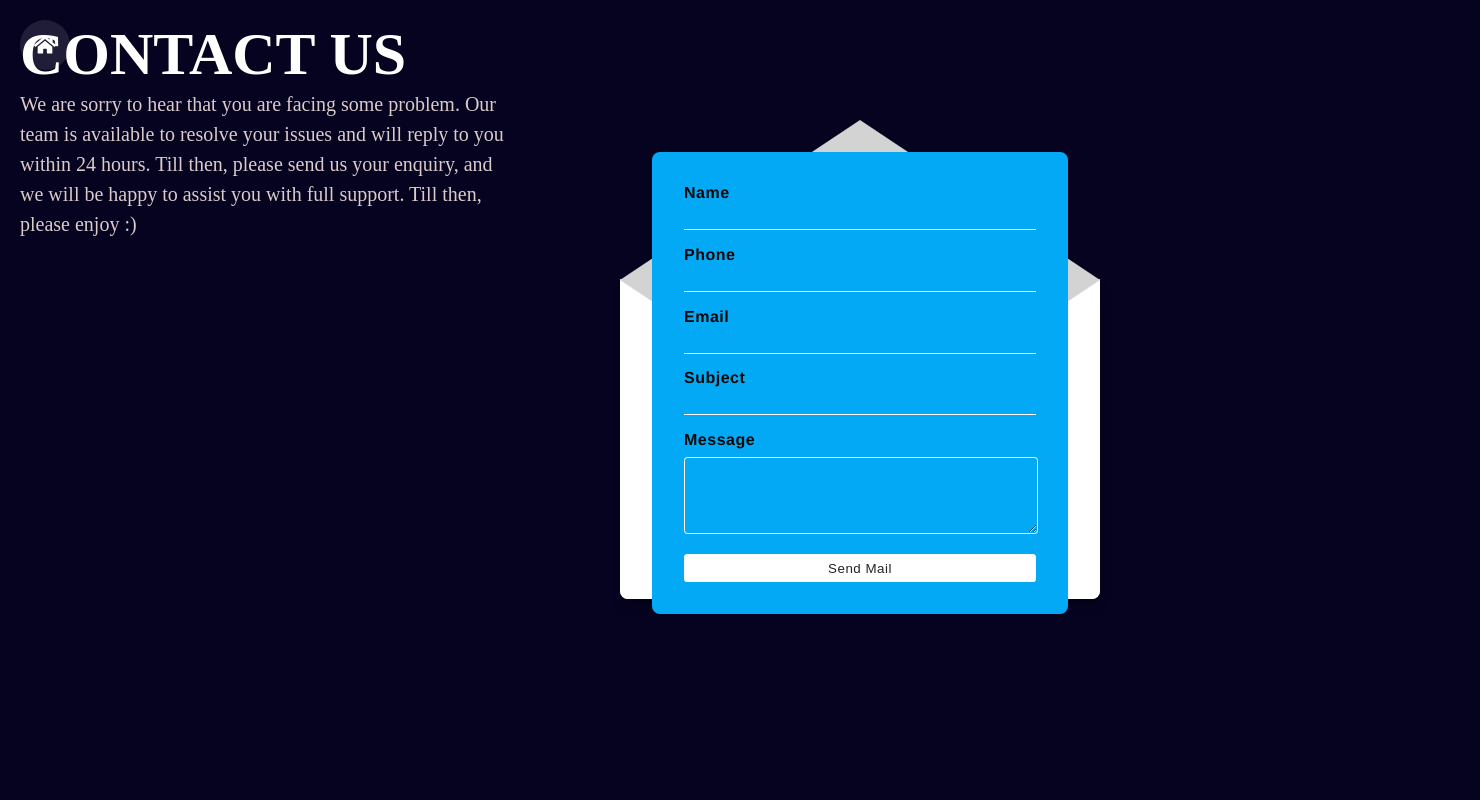
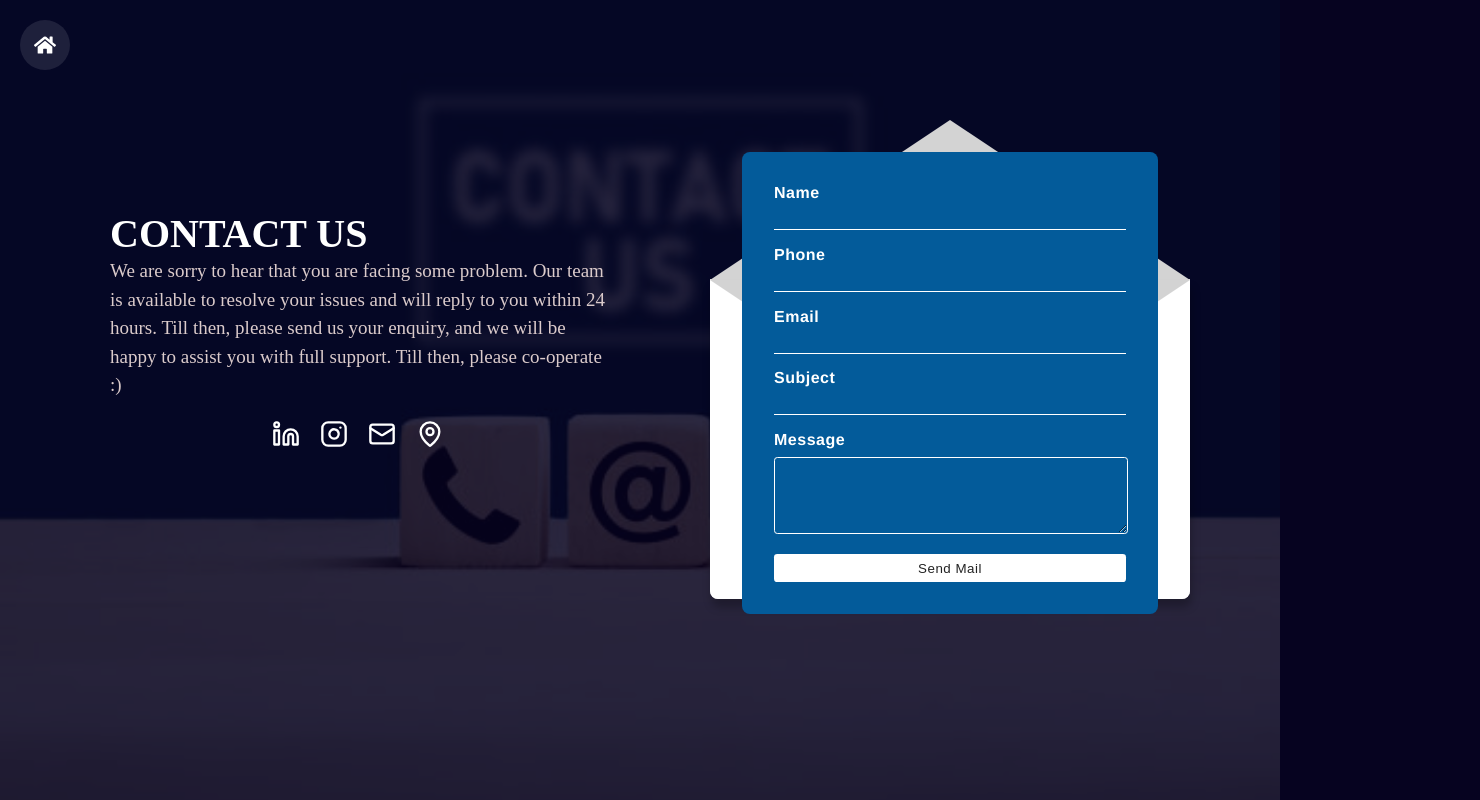
Before and after one commit to Aastha204/ArtNova, a React (Create React App) app in the folder client/: page /contact in a window 1280 px wide. Shown: the whole page, 1480 px wide, since content can reach past the window. Built offline with nearby package versions, Linux system fonts and the light colour scheme.

Commit message:
contact us changed

```diff
--- a/client/package.json
+++ b/client/package.json
@@ -16,10 +16,12 @@
     "cors": "^2.8.5",
     "express": "^5.1.0",
     "framer-motion": "^12.6.3",
+    "lucide-react": "^0.507.0",
     "multer": "^1.4.5-lts.2",
     "react": "^19.1.0",
     "react-dom": "^19.1.0",
     "react-icons": "^5.5.0",
+    "react-loader-spinner": "^6.1.6",
     "react-router-dom": "^7.4.1",
     "react-scripts": "5.0.1",
     "react-toastify": "^11.0.5",
--- a/client/src/components/ImageGenerator/Contact.css
+++ b/client/src/components/ImageGenerator/Contact.css
@@ -7,9 +7,9 @@
     display: flex;
     justify-content: center;
     align-items: center;
-    width: 100%;
+    width: 100vh;
     height: 100vh;
-    margin-left: 200px;
+    margin-left: 290px;
 }
 
 
@@ -87,7 +87,7 @@
     .top-wrapper,
     .bottom-wrapper {
       box-sizing: border-box;
-      background: #03a9f5;
+      background: #035b9a;
       color: #fff;
     }
 
@@ -97,13 +97,13 @@
       border-top-right-radius: 0.5em;
     }
     .top-wrapper label{
-        color:#070707;
+        color:#ffffff;
         font-weight: bolder;
         font-size: 16px;
         font-family: 'Franklin Gothic Medium', 'Arial Narrow', Arial, sans-serif;
     }
     .bottom-wrapper label{
-        color:#070707;
+        color:#ffffff;
         font-weight: bolder;
         font-size: 16px;
         font-family: 'Franklin Gothic Medium', 'Arial Narrow', Arial, sans-serif;
@@ -292,16 +292,19 @@
     flex: 1;
     max-width: 40%;
     text-align: left;
+    margin-top: 190px;
+    margin-left: 90px;
+    align-items: center;
   }
 
   .contact-info h2 {
-    font-size: 60px;
+    font-size: 40px;
     color: #ffffff;
     font-family: 'Bookman Old Style';
   }
 
   .contact-info p {
-    font-size: 20px;
+    font-size: 19px;
     color: #dbcbcb;
     line-height: 1.5;
     font-family: 'Bookman Old Style';
@@ -317,3 +320,38 @@
   .envelope {
     transform: translateX(20px);
   }
+  .contact-bg {
+    position: relative;
+    min-height: 100vh;
+    overflow: hidden;
+  }
+
+  .contact-bg::before {
+    content: "";
+    position: absolute;
+    top: 0;
+    left: 0;
+    width: 100%;
+    height: 100%;
+    background: url('../Assets/contactbg.jpg') no-repeat center center/cover;
+    opacity: 0.15; /* Low opacity */
+    z-index: -1;
+  }
+  .social-icons {
+    display: flex;
+    justify-content: center;
+    gap: 20px;
+    margin-top: 20px;
+  }
+
+  .icon-link {
+    color: #ffffff; /* Dark brown */
+    transition: all 0.3s ease;
+  }
+
+  .icon-link:hover {
+    color: #2cb0ce; /* Lighter brown or accent */
+    transform: scale(1.2);
+  }
+
+  /* media query */
--- a/client/src/components/ImageGenerator/Contact.js
+++ b/client/src/components/ImageGenerator/Contact.js
@@ -3,6 +3,7 @@ import "./Contact.css";
 import { FaHome } from "react-icons/fa";
 import { ToastContainer, toast } from "react-toastify";
 import 'react-toastify/dist/ReactToastify.css';
+import { Instagram, Linkedin, Mail, MapPin } from "lucide-react";
 
 
 const ContactForm = () => {
@@ -41,7 +42,7 @@ const validateEmail = (email) => /^[a-zA-Z0-9._%+-]+@(gmail\.com|outlook\.com|ya
       toast.error("Subject should be more than 2 words.");
       return false;
     }
-    if (formData.message.trim().split(/\s+/).length <= 10) {
+    if (formData.message.trim().split(/\s+/).length <= 5) {
       toast.error("Message should be more than 10 words.");
       return false;
     }
@@ -78,6 +79,7 @@ const validateEmail = (email) => /^[a-zA-Z0-9._%+-]+@(gmail\.com|outlook\.com|ya
 
   return (
     <>
+       <div className="contact-bg">
       <ToastContainer position="top-right" autoClose={3000} />
 
     <div className="container">
@@ -92,8 +94,40 @@ const validateEmail = (email) => /^[a-zA-Z0-9._%+-]+@(gmail\.com|outlook\.com|ya
           We are sorry to hear that you are facing some problem. Our team is
           available to resolve your issues and will reply to you within 24
           hours. Till then, please send us your enquiry, and we will be happy
-          to assist you with full support. Till then, please enjoy :)
+          to assist you with full support. Till then, please co-operate :)
         </p>
+        <div className="social-icons mt-6">
+  <a
+    href="https://linkedin.com/in/yourprofile"
+    target="_blank"
+    rel="noopener noreferrer"
+    className="icon-link"
+  >
+    <Linkedin size={28} />
+  </a>
+  <a
+    href="https://instagram.com/yourusername"
+    target="_blank"
+    rel="noopener noreferrer"
+    className="icon-link"
+  >
+    <Instagram size={28} />
+  </a>
+  <a
+    href="mailto:chhabraashita4@gmail.com"
+    className="icon-link"
+  >
+    <Mail size={28} />
+  </a>
+  <a
+    href="https://maps.app.goo.gl/a6cVmBWqf51GL6VT8"
+    target="_blank"
+    rel="noopener noreferrer"
+    className="icon-link"
+  >
+    <MapPin size={28} />
+  </a>
+</div>
       </div>
 
       {/* Right Side - Contact Form */}
@@ -139,6 +173,7 @@ const validateEmail = (email) => /^[a-zA-Z0-9._%+-]+@(gmail\.com|outlook\.com|ya
         </div>
       </div>
     </div>
+    </div>
     </>
   );
 };
```
Also changed, not shown: client/src/components/Assets/contactbg.jpg (added), 1 other file (tests, documents, lock files or other folders).
